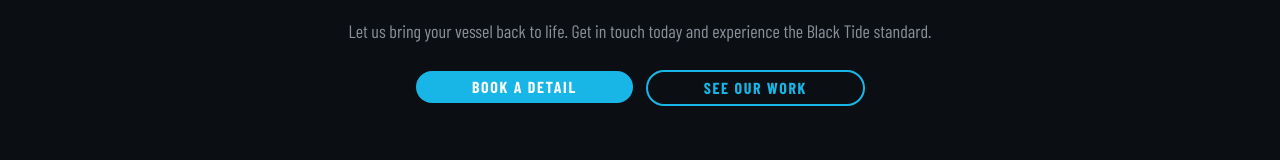
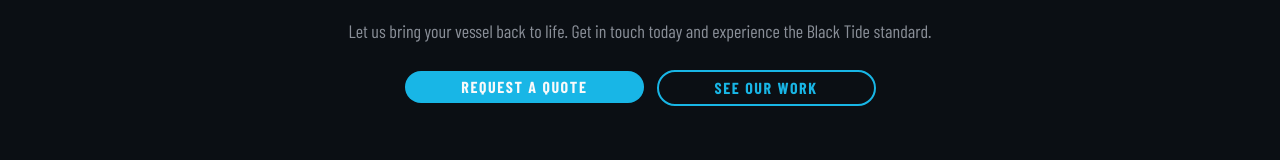
Before and after one commit to blacktidedetailingnj/Black-Tide-Detailing-NJ, a Next.js app in the folder my-app/: page /about in a window 1280 px wide. Shown: the part 2136-2296 px from the top of the page. Built offline with nearby package versions, Linux system fonts and the light colour scheme; a web font is replaced by a local one.

Commit message:
fixed a typo

```diff
--- a/my-app/app/about/page.tsx
+++ b/my-app/app/about/page.tsx
@@ -124,7 +124,7 @@
             </p>
             <div className="flex flex-col sm:flex-row gap-3 w-full sm:w-auto justify-center">
               <Link href="/contact">
-                <AppButton variant="primary" size="lg">Book a Detail</AppButton>
+                <AppButton variant="primary" size="lg">Request a Quote</AppButton>
               </Link>
               <Link href="/">
                 <AppButton variant="outline" size="lg">See Our Work</AppButton>
```
